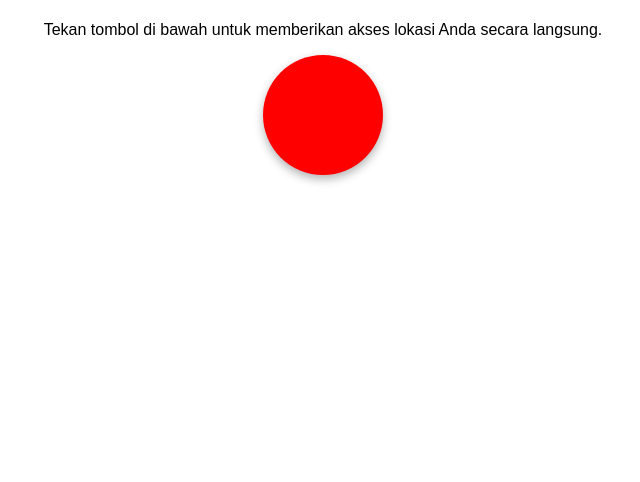
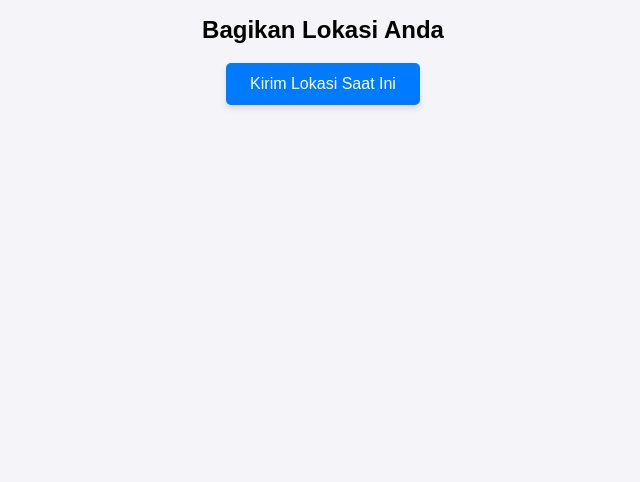
Before and after one commit to aidilramadani02/pelacak-lokasi, a website: page public/index.html in a window 1280 px wide. Shown: the part 334-816 px from the top of the page, without its empty margins (317-957 px from the left). Drawn offline with Linux system fonts and the light colour scheme.

Commit message:
Update index.html

```diff
--- a/public/index.html
+++ b/public/index.html
@@ -4,12 +4,43 @@
     <meta charset="UTF-8">
     <meta name="viewport" content="width=device-width, initial-scale=1.0">
     <title>Akses Lokasi</title>
+    <style>
+        body {
+            font-family: Arial, sans-serif;
+            display: flex;
+            flex-direction: column;
+            align-items: center;
+            justify-content: center;
+            height: 100vh;
+            margin: 0;
+            background-color: #f4f4f9;
+        }
+        button {
+            padding: 12px 24px;
+            font-size: 16px;
+            color: #fff;
+            background-color: #007bff;
+            border: none;
+            border-radius: 5px;
+            cursor: pointer;
+            box-shadow: 0 4px 6px rgba(0,0,0,0.1);
+            transition: background-color 0.2s;
+        }
+        button:hover {
+            background-color: #0056b3;
+        }
+        #status {
+            margin-top: 15px;
+            font-weight: bold;
+            color: #333;
+        }
+    </style>
 </head>
-<body style="display:flex; justify-content:center; align-items:center; height:100vh; flex-direction:column; font-family:sans-serif;">
-    <h2>Akses Lokasi</h2>
-    <p>Tekan tombol di bawah untuk memberikan akses lokasi Anda secara langsung.</p>
-    <button id="btn" style="width:120px; height:120px; border-radius:50%; background:red; border:none; cursor:pointer; box-shadow:0 4px 10px rgba(0,0,0,0.3);"></button>
-    <p id="status" style="margin-top:20px; font-weight:bold;"></p>
+<body>
+
+    <h2>Bagikan Lokasi Anda</h2>
+    <button id="btn">Kirim Lokasi Saat Ini</button>
+    <p id="status"></p>
 
     <!-- Firebase SDK -->
     <script src="https://www.gstatic.com/firebasejs/8.10.1/firebase-app.js"></script>
```
